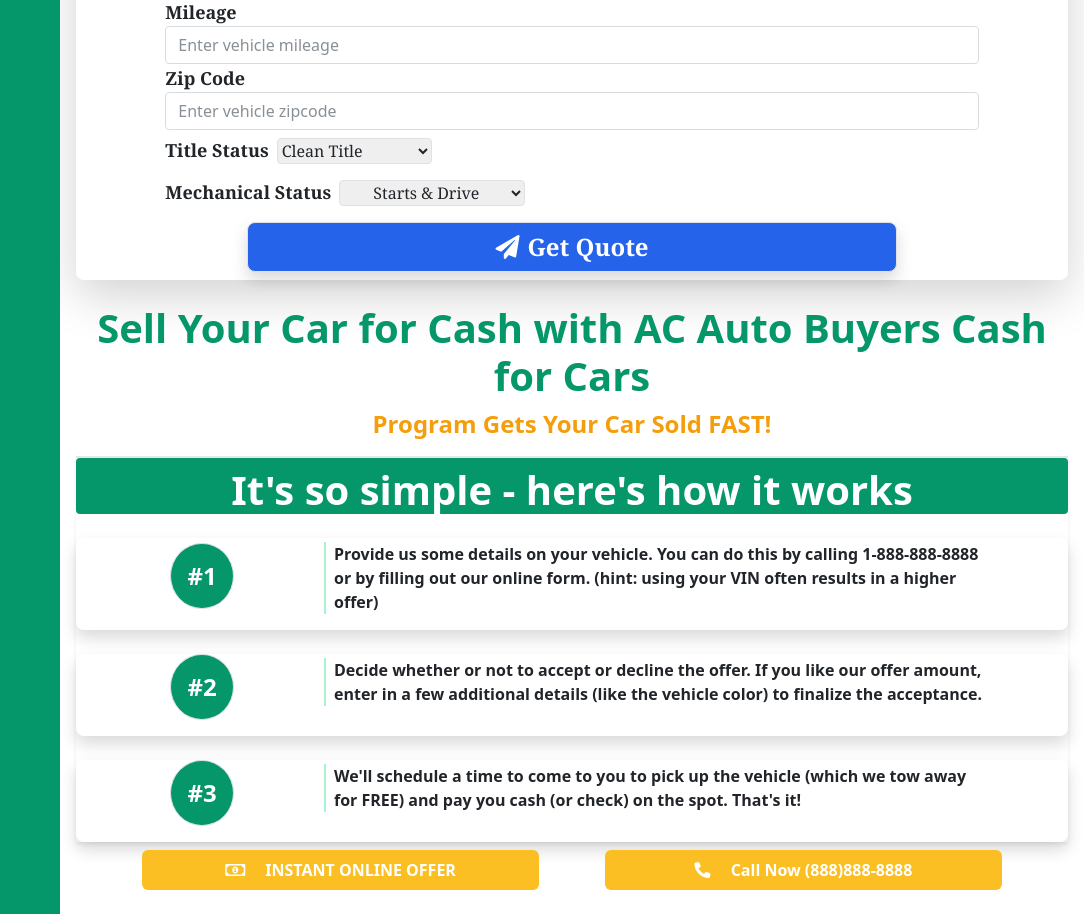
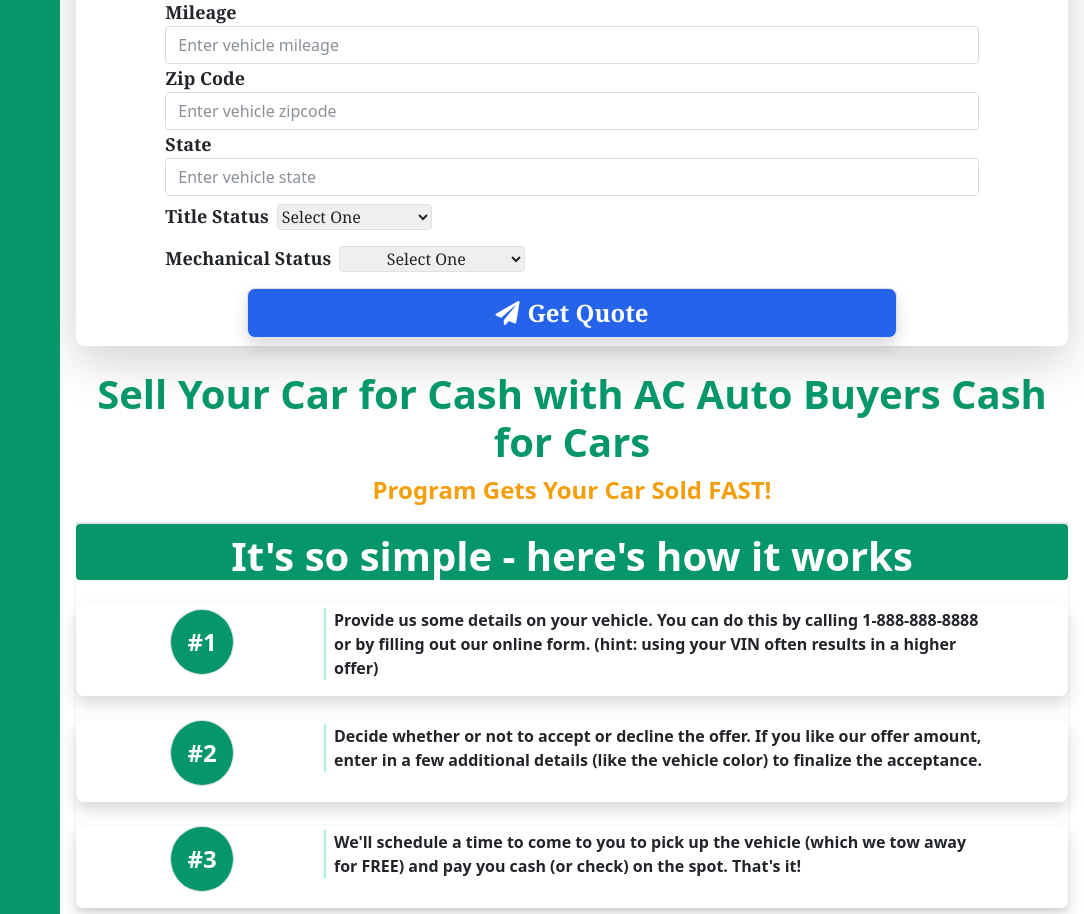
Before and after one commit to javantie/ac-auto-group, a React (Create React App) app: page / in a window 1280 px wide. Shown: the part 1228-2142 px from the top of the page, without its empty margins (196-1280 px from the left). Built offline with nearby package versions, Linux system fonts and the light colour scheme; no server answers.

Commit message:
added the lead form to capture leads

```diff
--- a/src/components/LeadForm/index.js
+++ b/src/components/LeadForm/index.js
@@ -1,5 +1,72 @@
 import React from "react";
+import emailjs from "emailjs-com";
+import apikey from "../../apikey";
+import { useState } from "react";
+
 function LeadForm() {
+  const [name, setName] = useState("");
+  const [email, setEmail] = useState("");
+  const [phone, setPhone] = useState("");
+  const [year, setYear] = useState("");
+  const [make, setMake] = useState("");
+  const [model, setModel] = useState("");
+  const [zipcode, setZipcode] = useState("");
+  const [mileage, setMileage] = useState("");
+  const [title, setTitle] = useState("");
+  const [mechanical, setMechanical] = useState("");
+  const [state, setState] = useState("");
+
+  const handleNameChange = (e) => {
+    setName(e.target.value);
+  };
+  const handleEmailChange = (e) => {
+    setEmail(e.target.value);
+  };
+  const handlePhoneChange = (e) => {
+    setPhone(e.target.value);
+  };
+  const handleYearChange = (e) => {
+    setYear(e.target.value);
+  };
+  const handleMakeChange = (e) => {
+    setMake(e.target.value);
+  };
+  const handleModelChange = (e) => {
+    setModel(e.target.value);
+  };
+  const handleZipcodeChange = (e) => {
+    setZipcode(e.target.value);
+  };
+  const handleMileageChange = (e) => {
+    setMileage(e.target.value);
+  };
+  const handleTitleChange = (e) => {
+    setTitle(e.target.value);
+  };
+  const handleMechanicalChange = (e) => {
+    setMechanical(e.target.value);
+  };
+  const handleStateChange = (e) => {
+    setState(e.target.value);
+  };
+
+  const handleSubmit = (e) => {
+    e.preventDefault();
+    const service_id = apikey.SERVICE_ID;
+    const user_id = apikey.USER_ID;
+    const lead_form_template = apikey.LEAD_FORM_TEMPLATE;
+    emailjs
+      .sendForm(service_id, lead_form_template, e.target, user_id)
+      .then((results) => {
+        console.log(results);
+        alert("Thank you for your message! We will get back to you soon");
+      })
+      .catch((err) => {
+        console.log(err);
+        alert("Something went wrong, please try again later");
+      });
+  };
+
   return (
     <div className="my-4 p-2 rounded-lg shadow-lg leadform ">
       <div>
@@ -11,7 +78,7 @@
         <form
           action="https://formspree.io/xqgqgwjq"
           method="POST"
-          // onSubmit={handleSubmit}
+          onSubmit={handleSubmit}
           className=" w-5/6"
         >
           <div className="form-group">
@@ -24,9 +91,9 @@
               id="name"
               name="name"
               placeholder="Enter your name"
-              // onChange={handleNameChange}
+              onChange={handleNameChange}
               required
-              // value={name}
+              value={name}
             />
           </div>
           <div className="form-group">
@@ -38,10 +105,10 @@
               className="form-control md:opacity-80"
               id="email"
               name="email"
-              // onChange={handleEmailChange}
+              onChange={handleEmailChange}
               placeholder="Enter your email"
               required
-              // value={email}
+              value={email}
             />
           </div>
           <div className="form-group">
@@ -53,10 +120,10 @@
               className="form-control md:opacity-80"
               id="phone"
               name="phone"
-              // onChange={handlePhoneChange}
+              onChange={handlePhoneChange}
               placeholder="Enter your phone"
               required
-              // value={phone}
+              value={phone}
             />
           </div>
           <div className="form-group">
@@ -68,10 +135,10 @@
               className="form-control md:opacity-80"
               id="year"
               name="year"
-              // onChange={handleEmailChange}
+              onChange={handleYearChange}
               placeholder="Enter vehicle year"
               required
-              // value={year}
+              value={year}
             />
           </div>
           <div className="form-group">
@@ -83,10 +150,10 @@
               className="form-control md:opacity-80"
               id="make"
               name="make"
-              // onChange={handleEmailChange}
+              onChange={handleMakeChange}
               placeholder="Enter vehicle make"
               required
-              // value={make}
+              value={make}
             />
           </div>
           <div className="form-group ">
@@ -98,10 +165,10 @@
               className="form-control md:opacity-80"
               id="model"
               name="model"
-              // onChange={handleEmailChange}
+              onChange={handleModelChange}
               placeholder="Enter vehicle model"
               required
-              // value={model}
+              value={model}
             />
           </div>
           <div className="form-group">
@@ -113,10 +180,10 @@
               className="form-control md:opacity-80"
               id="mileage"
               name="mileage"
-              // onChange={handleEmailChange}
+              onChange={handleMileageChange}
               placeholder="Enter vehicle mileage"
               required
-              // value={mileage}
+              value={mileage}
             />
           </div>
           <div className="form-group">
@@ -128,18 +195,40 @@
               className="form-control md:opacity-80"
               id="zipcode"
               name="zipcode"
-              // onChange={handleEmailChange}
+              onChange={handleZipcodeChange}
               placeholder="Enter vehicle zipcode"
               required
-              // value={zipcode}
+              value={zipcode}
+            />
+          </div>
+          <div className="form-group">
+            <label htmlFor="state" className="font-bold font-serif text-lg">
+              State
+            </label>
+            <input
+              type="state"
+              className="form-control md:opacity-80"
+              id="state"
+              name="state"
+              onChange={handleStateChange}
+              placeholder="Enter vehicle state"
+              required
+              value={state}
             />
           </div>
           <div className="form-group">
             <label htmlFor="title" className="font-bold font-serif text-lg">
               Title Status
             </label>
-            <select className=" border  my-2  font-serif ml-2 rounded">
-              <option value="">Clean Title</option>
+            <select
+              name="title"
+              value={title}
+              onChange={handleTitleChange}
+              className=" border  my-2  font-serif ml-2 rounded"
+              required
+            >
+              <option value="">Select One</option>
+              <option value="Clean Title">Clean Title</option>
               <option value="Salave Title">Salave Title</option>
               <option value="No Title">No Title</option>
               <option value="Registration Only">Registration Only</option>
@@ -153,7 +242,13 @@
             >
               Mechanical Status
             </label>
-            <select className=" border  my-2  font-serif ml-2 rounded text-center">
+            <select
+              name="mechanical"
+              value={mechanical}
+              onChange={handleMechanicalChange}
+              className=" border  my-2  font-serif ml-2 rounded text-center"
+            >
+              <option value="">Select One</option>
               <option value="Starts & Drive">Starts & Drive</option>
               <option value="Does Not Start">Does Not Start</option>
               <option value="Starts but Don't Drive">
@@ -161,12 +256,13 @@
               </option>
             </select>
           </div>
+
           <div className="flex justify-center">
             <button
               type="submit"
               className="bg-blue-600 p-2 font-bold text-2xl text-white shadow border font-serif mt-2 rounded-lg hover:bg-blue-300 w-4/5"
             >
-               <i className="fas fa-paper-plane pr-2"></i>Get Quote
+              <i className="fas fa-paper-plane pr-2"></i>Get Quote
             </button>
           </div>
         </form>
```
